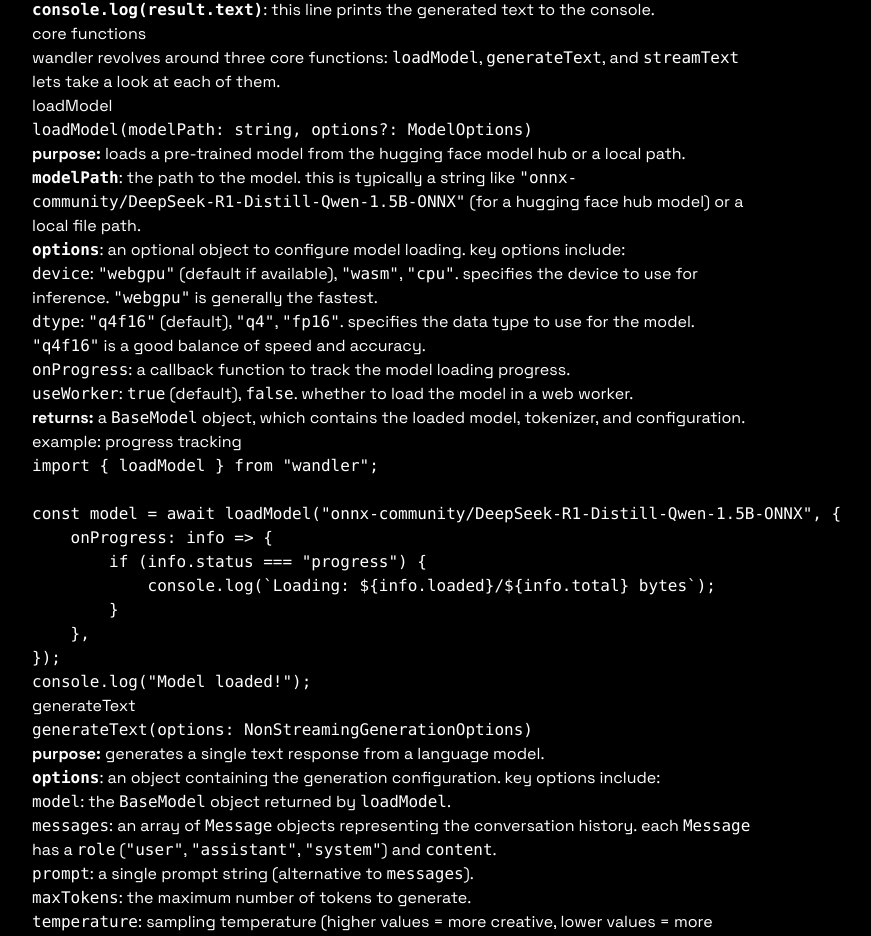
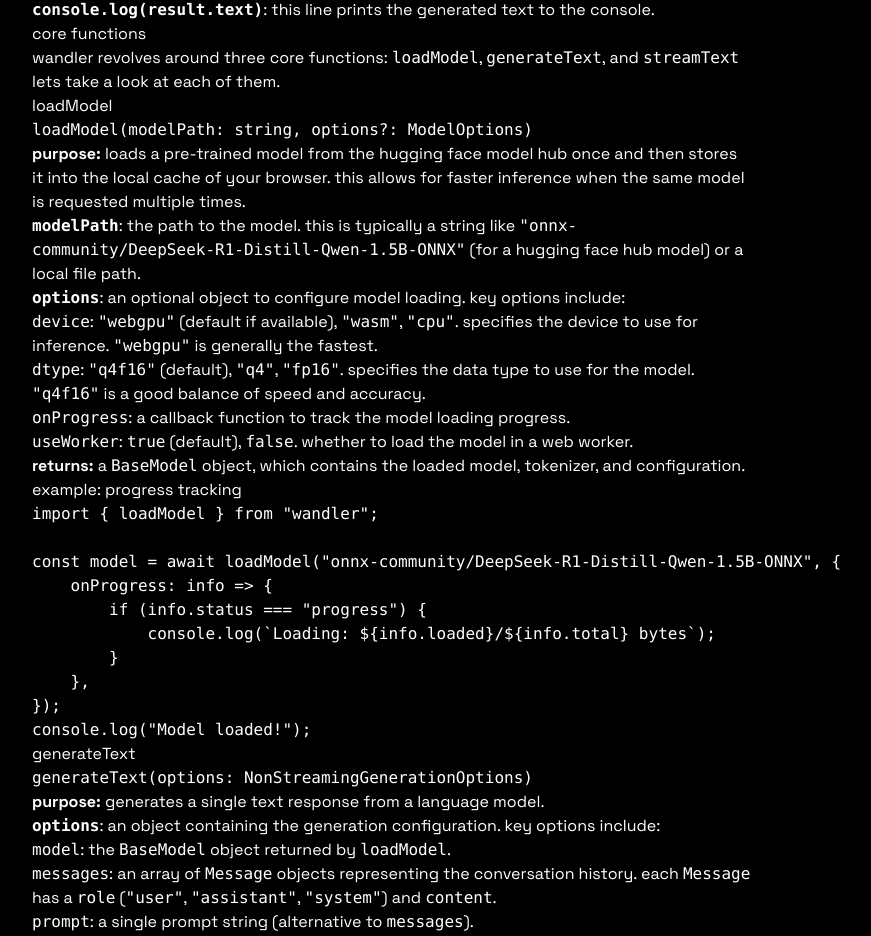
Before and after one commit to wandlerai/site, a Next.js app: page /docs in a window 1280 px wide. Shown: the part 834-1770 px from the top of the page, without its empty margins (248-1119 px from the left). Built offline with nearby package versions, Linux system fonts and the light colour scheme.

Commit message:
docs: explain where the model is stored locally

```diff
--- a/app/docs/page.mdx
+++ b/app/docs/page.mdx
@@ -50,7 +50,9 @@
 
 `loadModel(modelPath: string, options?: ModelOptions)`
 
-- **purpose:** loads a pre-trained model from the hugging face model hub or a local path.
+- **purpose:** loads a pre-trained model from the hugging face model hub once and then stores it
+  into the local cache of your browser. this allows for faster inference when the same model is
+  requested multiple times.
 - **`modelPath`**: the path to the model. this is typically a string like
   `"onnx-community/DeepSeek-R1-Distill-Qwen-1.5B-ONNX"` (for a hugging face hub model) or a local
   file path.
```
